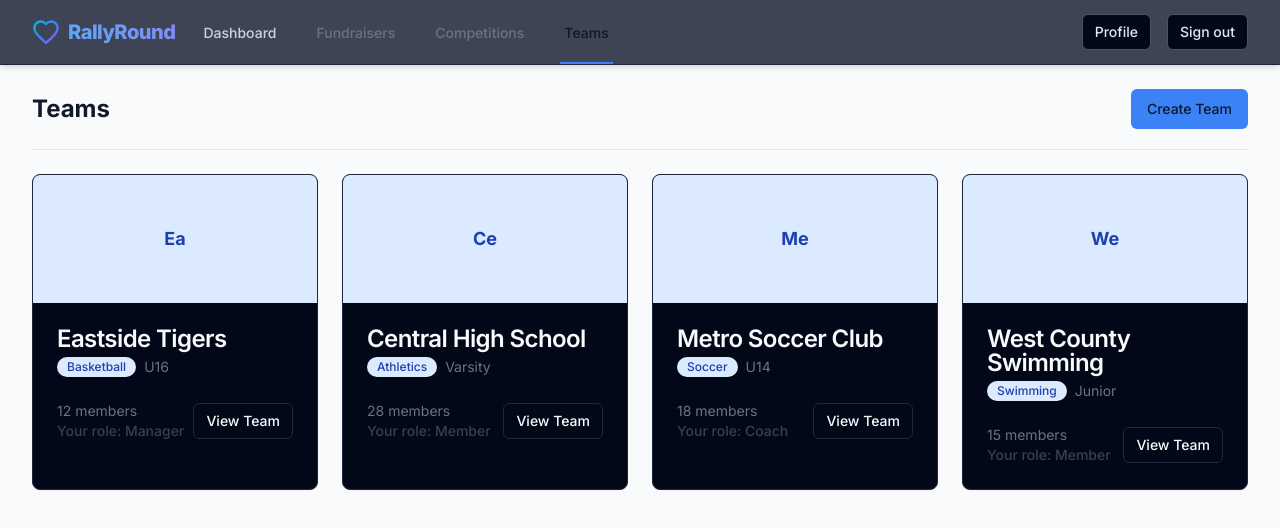
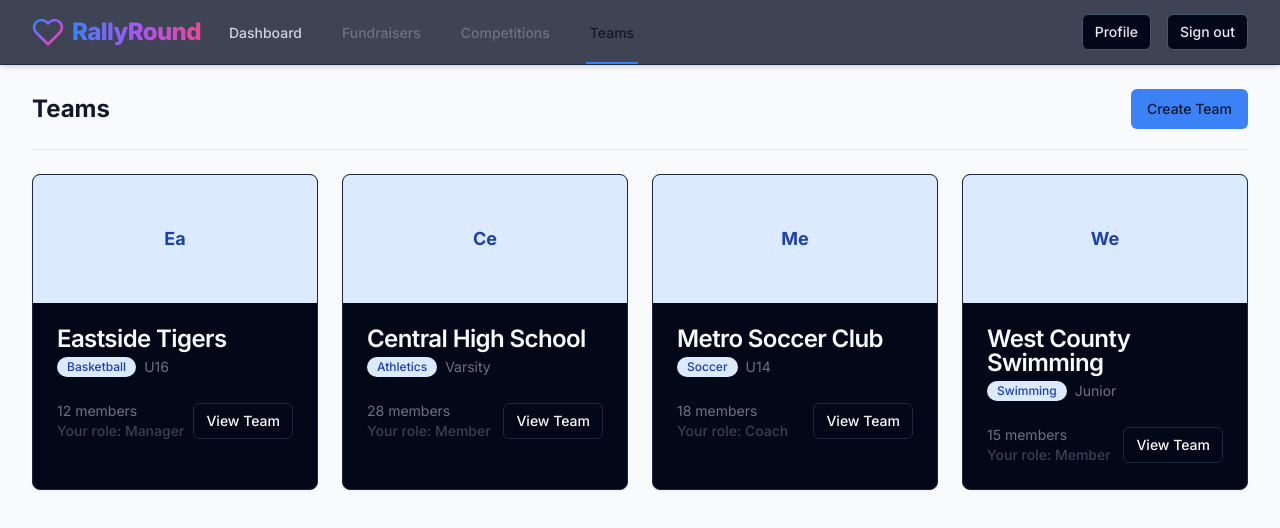
Before and after one commit to fuzzylim/rally-round-ai, a Next.js app in the folder apps/public-frontend/: page /teams in a window 1280 px wide. Shown: the top 528 px of the page. Built offline with nearby package versions, Linux system fonts and the light colour scheme.

Commit message:
feat: update RallyRound logo to use blue-purple-pink gradient
- Create blue-purple-pink heart icon SVG
- Apply matching gradient to RallyRound text throughout the app
- Use same gradient as 'together' text for brand consistency
- Maintain solid blue color for the Get Started button

```diff
--- a/apps/public-frontend/app/dashboard/dashboard-nav.tsx
+++ b/apps/public-frontend/app/dashboard/dashboard-nav.tsx
@@ -26,13 +26,13 @@ export default function DashboardNav() {
             <div className="flex-shrink-0 flex items-center">
               <Link href="/" className="flex items-center gap-2">
                 <Image
-                  src="/heart-gradient.svg"
+                  src="/heart-blue-pink.svg"
                   alt=""
-                  width={28}
-                  height={28}
-                  className="h-7 w-7"
+                  width={32}
+                  height={32}
+                  className="h-8 w-8"
                 />
-                <span className="text-xl font-extrabold text-gradient-primary tracking-tight">RallyRound</span>
+                <h1 className="text-2xl font-extrabold text-gradient tracking-tight">RallyRound</h1>
               </Link>
             </div>
             <div className="hidden sm:ml-6 sm:flex sm:space-x-8">
--- a/apps/public-frontend/app/globals.css
+++ b/apps/public-frontend/app/globals.css
@@ -9,6 +9,10 @@
 
   .text-gradient-primary {
     @apply bg-clip-text text-transparent bg-gradient-to-r from-blue-400 to-indigo-400;
+  }
+
+  .text-gradient-teal-green {
+    @apply bg-clip-text text-transparent bg-gradient-to-r from-teal-400 to-green-500;
   }
 
   .text-gradient-secondary {
--- a/apps/public-frontend/app/login/login-form.tsx
+++ b/apps/public-frontend/app/login/login-form.tsx
@@ -102,7 +102,7 @@ export default function LoginForm() {
       <div>
         <Button
           type="submit"
-          className="w-full bg-blue-600 hover:bg-blue-700 text-white"
+          className="w-full bg-gradient-to-r from-blue-500 via-purple-500 to-pink-500 hover:from-blue-600 hover:via-purple-600 hover:to-pink-600 text-white"
           disabled={isLoading}
         >
           {isLoading ? 'Signing in...' : 'Sign in'}
--- a/apps/public-frontend/app/login/page.tsx
+++ b/apps/public-frontend/app/login/page.tsx
@@ -10,13 +10,13 @@ export default function LoginPage() {
         <div className="text-center mb-8">
           <div className="flex items-center justify-center gap-2 mb-2">
             <Image
-              src="/heart-gradient.svg"
+              src="/heart-blue-pink.svg"
               alt=""
               width={32}
               height={32}
               className="h-8 w-8"
             />
-            <h1 className="text-3xl font-extrabold text-white tracking-tight">RallyRound</h1>
+            <h1 className="text-3xl font-extrabold text-gradient tracking-tight">RallyRound</h1>
           </div>
           <h2 className="mt-6 text-2xl font-bold text-white">Sign in to your account</h2>
           <p className="mt-2 text-sm text-slate-400">
--- a/apps/public-frontend/app/page.tsx
+++ b/apps/public-frontend/app/page.tsx
@@ -9,13 +9,13 @@ export default function Home() {
         <div className="max-w-7xl mx-auto px-4 sm:px-6 lg:px-8 py-4 flex justify-between items-center">
           <div className="flex items-center gap-2">
             <Image
-              src="/heart-gradient.svg"
+              src="/heart-blue-pink.svg"
               alt=""
               width={32}
               height={32}
               className="h-8 w-8"
             />
-            <h1 className="text-3xl font-extrabold text-gradient-primary tracking-tight">RallyRound</h1>
+            <h1 className="text-3xl font-extrabold text-gradient tracking-tight">RallyRound</h1>
           </div>
           <nav className="hidden md:flex space-x-8">
             <Link href="/fundraisers" className="text-slate-300 hover:text-gradient-primary transition-colors duration-300 font-medium">Fundraisers</Link>
@@ -49,7 +49,7 @@ export default function Home() {
               </p>
               <div className="mt-10 flex flex-col sm:flex-row gap-4">
                 <Link href="/signup">
-                  <Button className="px-8 py-3 text-lg rounded-full shadow-lg hover:shadow-xl transition-all duration-300 w-full sm:w-auto bg-gradient-to-r from-blue-500 to-indigo-600 hover:from-blue-600 hover:to-indigo-700 text-white">Get Started</Button>
+                  <Button className="px-8 py-3 text-lg rounded-full shadow-lg hover:shadow-xl transition-all duration-300 w-full sm:w-auto bg-blue-600 hover:bg-blue-700 text-white">Get Started</Button>
                 </Link>
                 <Link href="/about">
                   <Button variant="outline" className="px-8 py-3 text-lg rounded-full border-2 border-white/60 text-white hover:bg-white/10 transition-all duration-300 w-full sm:w-auto">
@@ -65,7 +65,7 @@ export default function Home() {
           <div className="max-w-7xl mx-auto px-4 sm:px-6 lg:px-8">
             <div className="text-center">
               <h2 className="text-4xl font-extrabold text-white">
-                What can you do with <span className="text-gradient-primary">RallyRound</span>?
+                What can you do with <span className="text-gradient">RallyRound</span>?
               </h2>
             </div>
 
--- a/apps/public-frontend/app/signup/page.tsx
+++ b/apps/public-frontend/app/signup/page.tsx
@@ -9,13 +9,13 @@ export default function SignupPage() {
         <div className="text-center mb-8">
           <div className="flex items-center justify-center gap-2 mb-2">
             <Image
-              src="/heart-gradient.svg"
+              src="/heart-blue-pink.svg"
               alt=""
               width={32}
               height={32}
               className="h-8 w-8"
             />
-            <h1 className="text-3xl font-extrabold text-white tracking-tight">RallyRound</h1>
+            <h1 className="text-3xl font-extrabold text-gradient tracking-tight">RallyRound</h1>
           </div>
           <h2 className="mt-6 text-2xl font-bold text-white">Create a new account</h2>
           <p className="mt-2 text-sm text-slate-400">
--- a/apps/public-frontend/app/signup/signup-form.tsx
+++ b/apps/public-frontend/app/signup/signup-form.tsx
@@ -116,7 +116,7 @@ export default function SignupForm() {
       <div>
         <Button
           type="submit"
-          className="w-full bg-blue-600 hover:bg-blue-700 text-white"
+          className="w-full bg-gradient-to-r from-blue-500 via-purple-500 to-pink-500 hover:from-blue-600 hover:via-purple-600 hover:to-pink-600 text-white"
           disabled={isLoading}
         >
           {isLoading ? 'Creating Account...' : 'Create Account'}
```
Also changed, not shown: apps/public-frontend/public/heart-blue-pink.svg (added), apps/public-frontend/public/heart-teal-green.svg (added).
